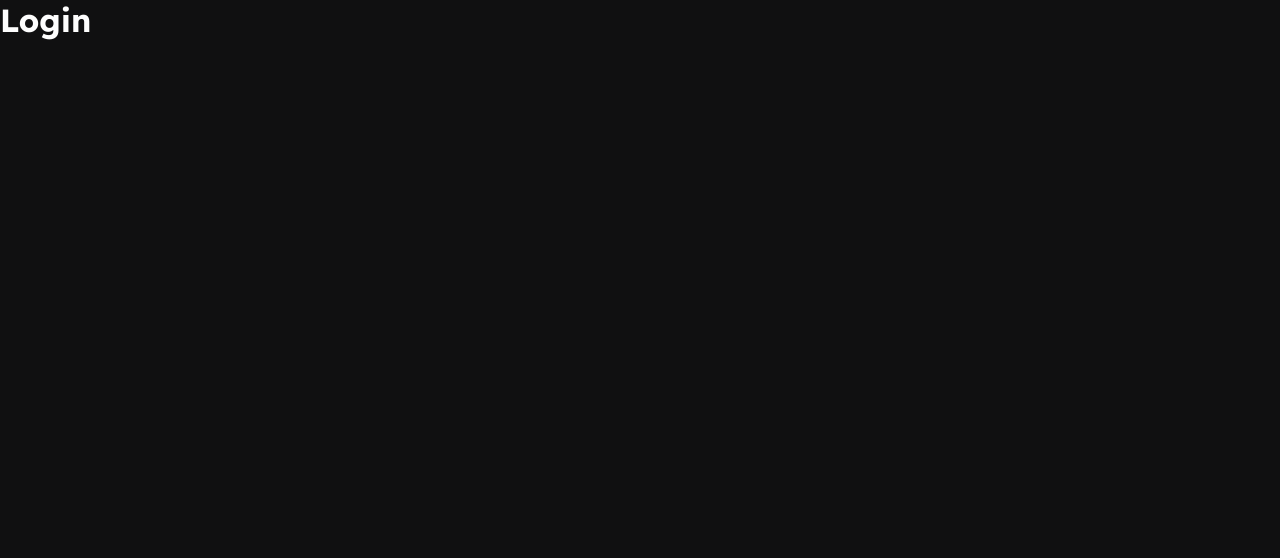
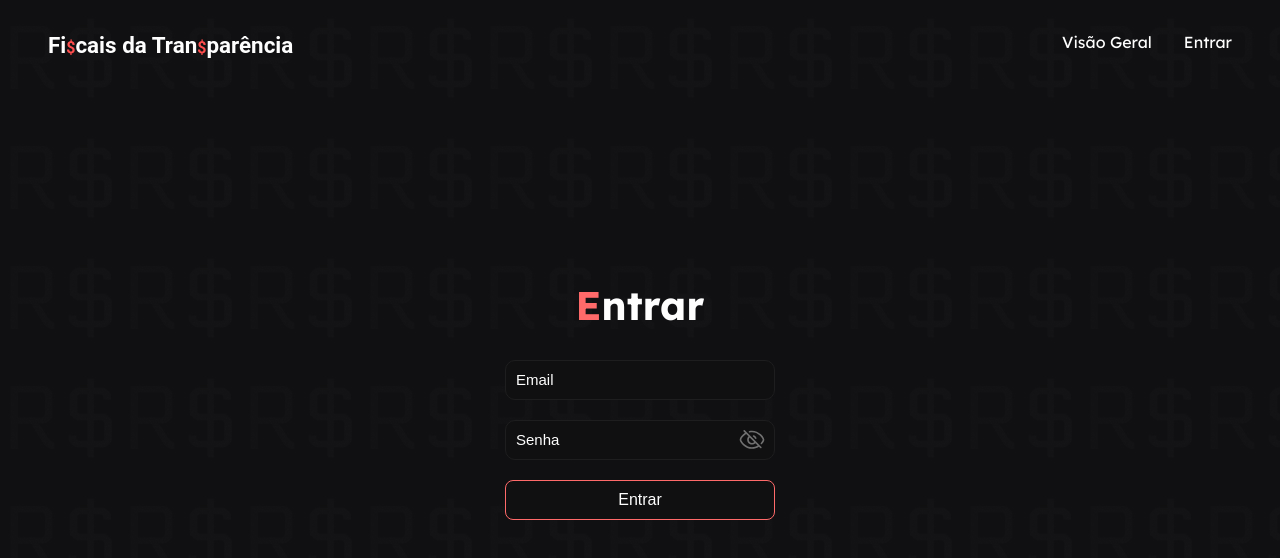
Before and after one commit to Celsogabrielf16/ProjetoMC536, a React app in the folder frontend/: page /sign-in in a window 1280 px wide. Shown: the top 558 px of the page. Built offline with nearby package versions, Linux system fonts and the light colour scheme; a web font is replaced by a local one.

Commit message:
Estilização da página login do projeto

```diff
--- a/frontend/src/index.html
+++ b/frontend/src/index.html
@@ -1,5 +1,5 @@
 <!DOCTYPE html>
-<html lang="en">
+<html lang="pt-br">
   <head>
     <meta charset="utf-8" />
     <title>Frontend</title>
--- a/frontend/src/pages/SignIn/index.tsx
+++ b/frontend/src/pages/SignIn/index.tsx
@@ -1,7 +1,50 @@
-import React from 'react';
+import React, { useState } from 'react';
+import { ReactComponent as ClosedEye } from '../../assets/icons/closedEye.svg';
+import { ReactComponent as OpenEye} from '../../assets/icons/openEye.svg';
+import './signIn.css';
+import Header from 'src/components/Header';
 
-const SignIn: React.FC = () => {
-  return <h1>Login</h1>;
+export function SignIn() {
+    const [showPassword, setShowPassword] = useState(false);
+
+    const togglePasswordVisibility = () => {
+        setShowPassword(!showPassword);
+    };
+
+
+    return (
+      <>
+        <Header/>
+        <div className="container">
+            <form>
+                <h2>
+                    <span className="highlight">E</span>ntrar
+                </h2>
+
+                <div className="dadosEntrada">
+                    <input type="email" id="email" autoComplete="off" placeholder="Email" required  />
+                </div>
+                <div className="dadosEntrada">
+                    <input
+                        type={showPassword ? 'text' : 'password'}
+                        id="senha"
+                        placeholder="Senha"
+                        required
+                    />
+
+                    <div className='iconEye' onClick={togglePasswordVisibility}>
+                        {showPassword? <OpenEye/> : <ClosedEye/>}
+                    </div>
+
+                </div>
+
+                <button type="submit">Entrar</button>
+            </form>
+
+        </div>
+      </>
+
+    );
 }
 
 export default SignIn;
--- /dev/null
+++ b/frontend/src/pages/SignIn/signIn.css
@@ -0,0 +1,80 @@
+.container {
+    background-image: url(../../assets/img/RSDetail.jpg);
+    display: flex;
+    flex-direction: column;
+    align-items: center;
+    justify-content: center;
+    height: 100vh;
+}
+
+form {
+    display: flex;
+    flex-direction: column;
+    align-items: center;
+    gap: 20px;
+    width: auto;
+    text-align: center;
+
+}
+
+h2 {
+    font-size: 40px;
+    margin-bottom: 10px;
+    font-weight: bold;
+}
+
+input {
+    background-color: var(--cor-dark);
+    color: var(--cor-light-gray);
+    border-color: var(--cor-charcoal);
+    border-width: 1px;
+    border-style: solid;
+    border-radius: 10px;
+    padding: 10px;
+    width: 270px;
+    margin-bottom: 0;
+    font-size: 16px;
+    box-shadow: none;
+}
+
+input::placeholder {
+    color: var(--cor-light-gray);
+    font-size: 15px;
+}
+
+.dadosEntrada {
+    position: relative;
+    width: 270px;
+}
+
+.iconEye {
+    position: absolute;
+    right: 10px;
+    top: 65%;
+    transform: translateY(-65%);
+    color: #fff;
+    cursor: pointer;
+    font-size: 1.2rem;
+    opacity: 0.5;
+}
+
+button {
+    width: 270px;
+    padding: 10px;
+    background-color: var(--cor-dark);
+    color: var(--cor-light-gray);
+    border: 1px solid var(--cor-light-pink);
+    border-radius: 8px;
+    font-size: 16px;
+    cursor: pointer;
+    transition: all 0.3s ease;
+}
+
+button:hover {
+    background-color: var(--cor-light-pink);
+    color: var(--cor-light-gray);
+}
+
+.highlight {
+    color: var(--cor-light-pink);
+}
```
Also changed, not shown: frontend/src/assets/icons/closedEye.svg (added), frontend/src/assets/icons/openEye.svg (added).
